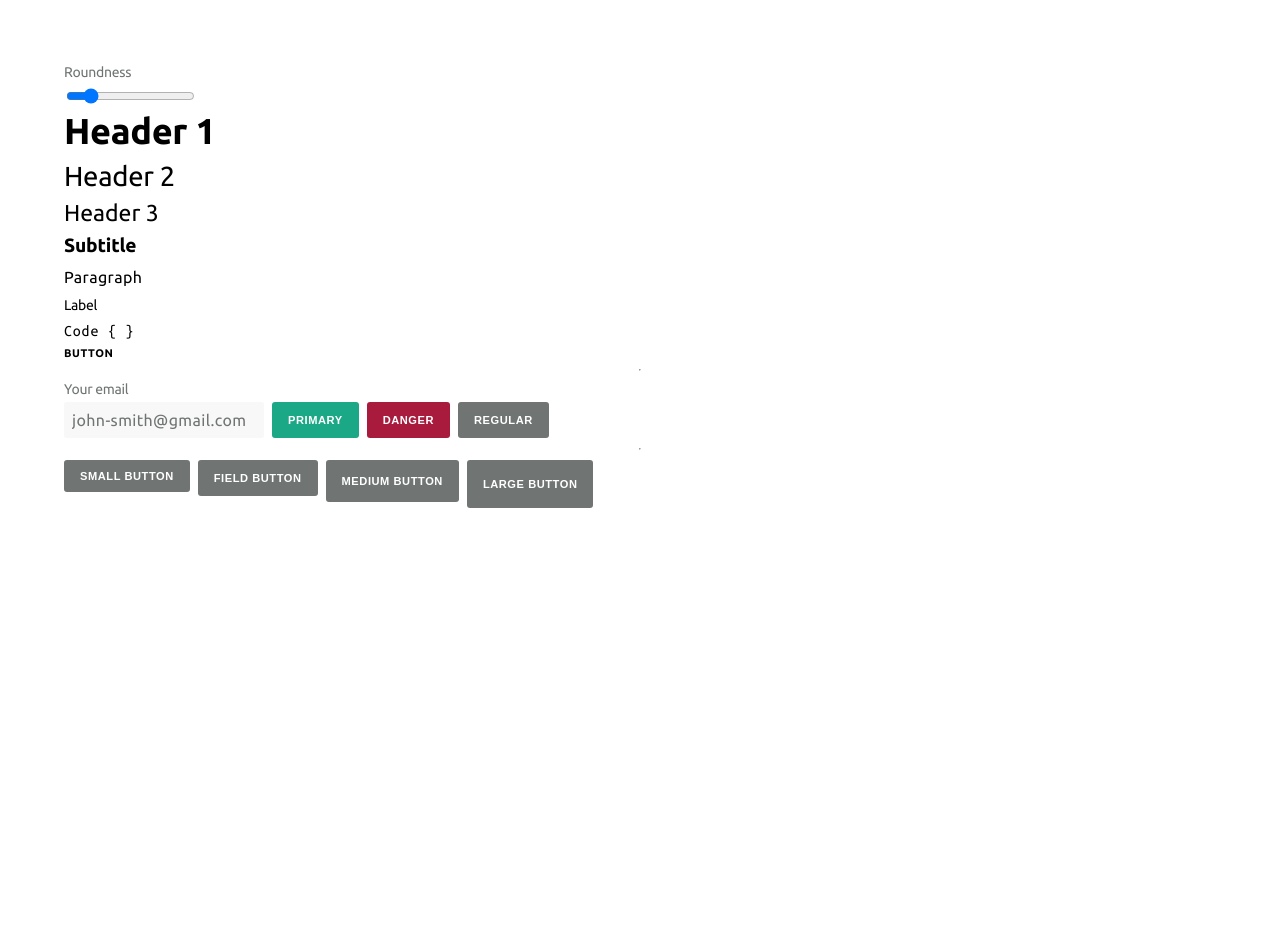
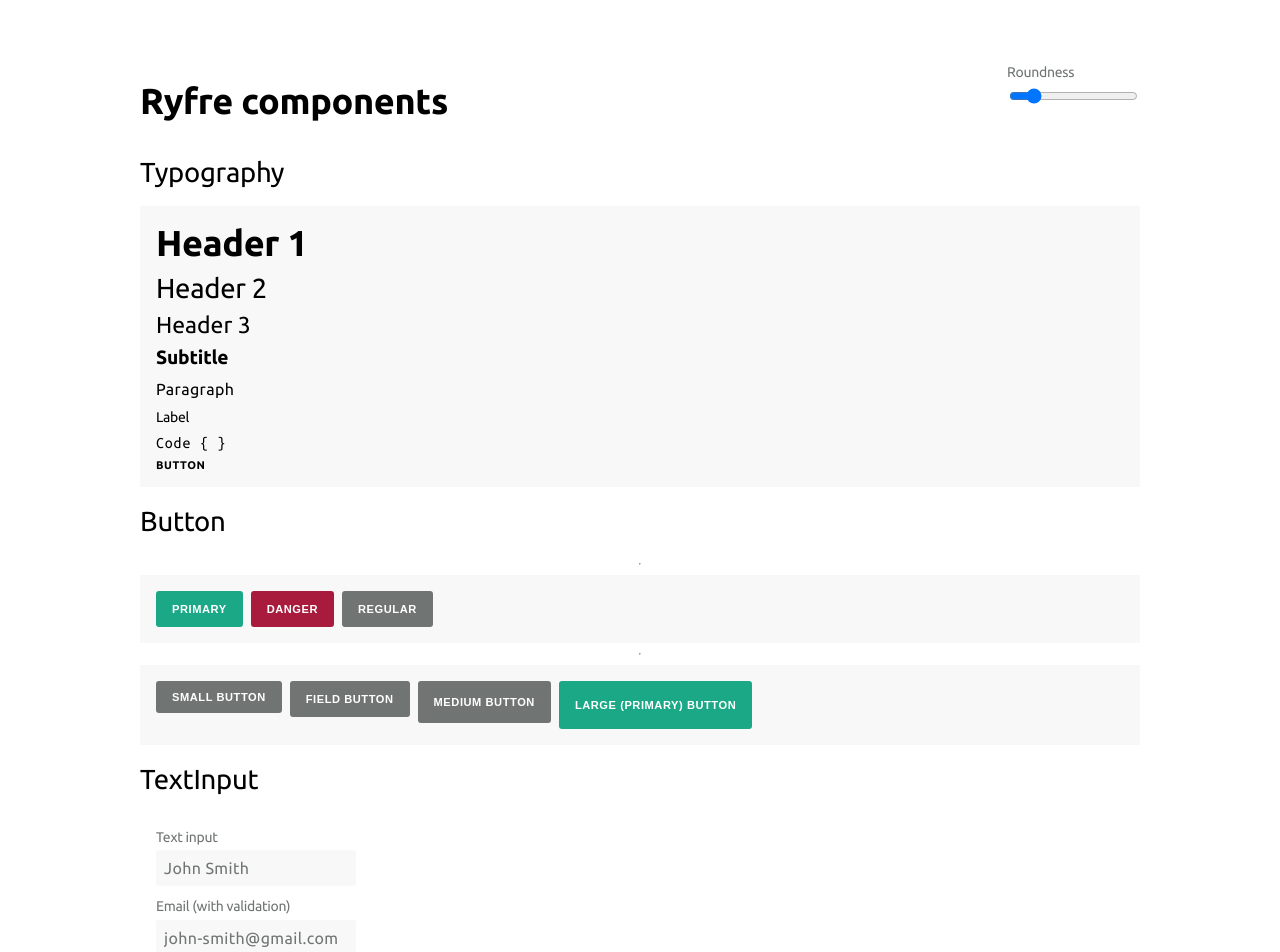
Before and after one commit to ryfylke-react-as/design, a React (Create React App) app: page / in a window 1280 px wide. Shown: the top 952 px of the page. Before the commit the page ends 800 px from the top, so only its background shows below. Built offline with nearby package versions, Linux system fonts and the light colour scheme.

Commit message:
chore: Updates to demo and invalid inputs

```diff
--- a/src/App.tsx
+++ b/src/App.tsx
@@ -7,6 +7,12 @@ import { Typography } from "./components/Typography";
 function App() {
   const [roundness, setRoundness] = useState(3);
   const [rotation, setRotation] = useState(0);
+  const [emailVal, setEmailVal] = useState("");
+  const emailIsValid =
+    emailVal === "" ||
+    /^\w+([\.-]?\w+)*@\w+([\.-]?\w+)*(\.\w{2,3})+$/.test(
+      emailVal
+    );
   return (
     <div
       style={
@@ -14,15 +20,23 @@ function App() {
           display: "flex",
           flexDirection: "column",
           justifyContent: "center",
-          margin: "var(--s-10)",
+          margin: "var(--s-10) auto",
           gap: "var(--s-01)",
           transition: "transform 2s ease-in-out",
           transform: `rotate(${rotation}deg)`,
           "--roundness": `${roundness}px`,
+          maxWidth: 1000,
         } as CSSProperties
       }
     >
-      <FormGroup label="Roundness">
+      <FormGroup
+        label="Roundness"
+        style={{
+          position: "fixed",
+          top: 0,
+          right: 0,
+        }}
+      >
         <input
           type="range"
           value={roundness}
@@ -33,11 +47,27 @@ function App() {
           }
         />
       </FormGroup>
+      <Typography
+        as="h1"
+        kind="h1"
+        props={{ style: { margin: "var(--s-05) 0" } }}
+      >
+        Ryfre components
+      </Typography>
+      <Typography
+        as="h2"
+        kind="h2"
+        props={{ style: { margin: "var(--s-05) 0" } }}
+      >
+        Typography
+      </Typography>
       <div
         style={{
           display: "flex",
           flexDirection: "column",
           gap: "var(--s-03)",
+          padding: "var(--s-05)",
+          background: "var(--c-ui-01)",
         }}
       >
         <Typography
@@ -97,18 +127,23 @@ function App() {
           Button
         </Typography>
       </div>
+      <Typography
+        as="h2"
+        kind="h2"
+        props={{ style: { margin: "var(--s-05) 0" } }}
+      >
+        Button
+      </Typography>
       <hr />
       <div
         style={{
           display: "flex",
           alignItems: "flex-end",
           gap: "var(--s-03)",
+          padding: "var(--s-05)",
+          background: "var(--c-ui-01)",
         }}
       >
-        <TextInput
-          placeholder="john-smith@gmail.com"
-          label="Your email"
-        />
         <Button kind="primary" size="field">
           Primary
         </Button>
@@ -122,11 +157,55 @@ function App() {
         <Button size="field">Regular</Button>{" "}
       </div>
       <hr />
-      <div style={{ display: "flex", gap: "var(--s-03)" }}>
+      <div
+        style={{
+          display: "flex",
+          gap: "var(--s-03)",
+          padding: "var(--s-05)",
+          background: "var(--c-ui-01)",
+        }}
+      >
         <Button size="sm">Small button</Button>{" "}
         <Button size="field">Field button</Button>{" "}
         <Button size="md">Medium button</Button>{" "}
-        <Button size="lg">Large button</Button>{" "}
+        <Button
+          size="lg"
+          kind="primary"
+          onClick={() => setRotation(0)}
+        >
+          Large (primary) button
+        </Button>{" "}
+      </div>
+      <Typography
+        as="h2"
+        kind="h2"
+        props={{ style: { margin: "var(--s-05) 0" } }}
+      >
+        TextInput
+      </Typography>
+      <div
+        style={{
+          display: "flex",
+          gap: "var(--s-04)",
+          flexDirection: "column",
+          padding: "var(--s-05)",
+        }}
+      >
+        <TextInput placeholder="John Smith" label="Text input" />
+        <TextInput
+          placeholder="john-smith@gmail.com"
+          label="Email (with validation)"
+          value={emailVal}
+          onChange={(e) => setEmailVal(e.target.value)}
+          invalid={
+            emailIsValid ? "" : "Please enter valid email"
+          }
+        />
+        <TextInput
+          placeholder="*************"
+          label="Password"
+          type="password"
+        />
       </div>
     </div>
   );
--- a/src/components/Button.tsx
+++ b/src/components/Button.tsx
@@ -35,9 +35,9 @@ type StyledProps = {
 
 const KIND_TO_BG: Record<ButtonKind, string> = {
   regular: "var(--c-ui-03)",
-  danger: "#A81B3D",
+  danger: "var(--c-danger)",
   ghost: "transparent",
-  primary: "#1BA886",
+  primary: "var(--c-primary)",
 };
 
 const KIND_TO_CONTRAST: Record<ButtonKind, string> = {
--- a/src/components/FormGroup.tsx
+++ b/src/components/FormGroup.tsx
@@ -5,36 +5,55 @@ import { applyFontKind } from "../styled-utils";
 type FormGroupProps = {
   label: ReactNode;
   children: ReactNode;
-  labelProps?: LabelHTMLAttributes<HTMLLabelElement>;
-};
+  invalid?: string;
+} & LabelHTMLAttributes<HTMLLabelElement>;
 
 export function FormGroup({
   label,
   children,
-  labelProps = {},
+  invalid,
+  ...labelProps
 }: FormGroupProps) {
-  return (
-    <StyledFormGroup>
-      {label ? (
-        <StyledLabel {...labelProps}>
-          {label}
-          <div>{children}</div>
-        </StyledLabel>
-      ) : (
-        children
-      )}
-    </StyledFormGroup>
+  return label ? (
+    <StyledLabel
+      invalid={invalid ? true : false}
+      {...labelProps}
+    >
+      {label}
+      <div>{children}</div>
+      {invalid ? <InvalidText>{invalid}</InvalidText> : ""}
+    </StyledLabel>
+  ) : (
+    <>{children}</>
   );
 }
 
-const StyledFormGroup = styled.div`
-  display: flex;
+const InvalidText = styled.span`
+  ${applyFontKind("label")}
+  color:var(--c-danger)
 `;
 
-const StyledLabel = styled.label`
+type LabelProps = {
+  invalid?: boolean;
+};
+
+const StyledLabel = styled.label<LabelProps>`
   ${applyFontKind("label")}
-  color:var(--c-ui-03);
+  color:${(props) =>
+    props.invalid ? "var(--c-danger)" : "var(--c-ui-03)"};
   display: flex;
   flex-direction: column;
   gap: var(--s-02);
+  width: min-content;
+  &:focus-within {
+    color: var(--c-focus);
+  }
+  > div {
+    width: min-content;
+  }
+  ${(props) =>
+    props.invalid &&
+    `
+      --c-focus: var(--c-danger);
+  `}
 `;
--- a/src/components/TextInput.tsx
+++ b/src/components/TextInput.tsx
@@ -12,17 +12,33 @@ interface TextInputProps
   extends Omit<InputHTMLAttributes<HTMLInputElement>, "type"> {
   kind?: TextInputKind;
   label?: string;
+  invalid?: string;
+  type?: "password" | "email" | "search" | "url" | "text";
 }
 
 export function TextInput({
   kind = "regular",
+  type = "text",
   children,
   label,
+  invalid,
+  style,
+  className,
   ...rest
 }: TextInputProps) {
   return (
-    <FormGroup label={label}>
-      <StyledInput kind={kind} type="text" {...rest}>
+    <FormGroup
+      label={label}
+      invalid={invalid}
+      style={style}
+      className={className}
+    >
+      <StyledInput
+        kind={kind}
+        invalid={invalid ? true : false}
+        type={type}
+        {...rest}
+      >
         {children}
       </StyledInput>
     </FormGroup>
@@ -31,6 +47,7 @@ export function TextInput({
 
 type StyledProps = {
   kind: TextInputKind;
+  invalid: boolean;
 };
 
 const StyledInput = styled.input<StyledProps>`
@@ -46,6 +63,14 @@ const StyledInput = styled.input<StyledProps>`
   &:hover {
     outline: 1px solid var(--c-ui-02);
   }
+  ${(props) =>
+    props.invalid &&
+    `
+      outline: 1px solid var(--c-danger);
+    &:hover {
+        outline: 1px solid var(--c-danger);
+    }
+  `}
   &::placeholder {
     color: var(--c-ui-03);
   }
--- a/src/vanilla/tokens.css
+++ b/src/vanilla/tokens.css
@@ -34,4 +34,6 @@ body {
   --c-ui-02: #e4e4e4;
   --c-ui-03: #707574;
   --c-ui-04: #3a403f;
+  --c-primary: #1ba886;
+  --c-danger: #a81b3d;
 }
```
